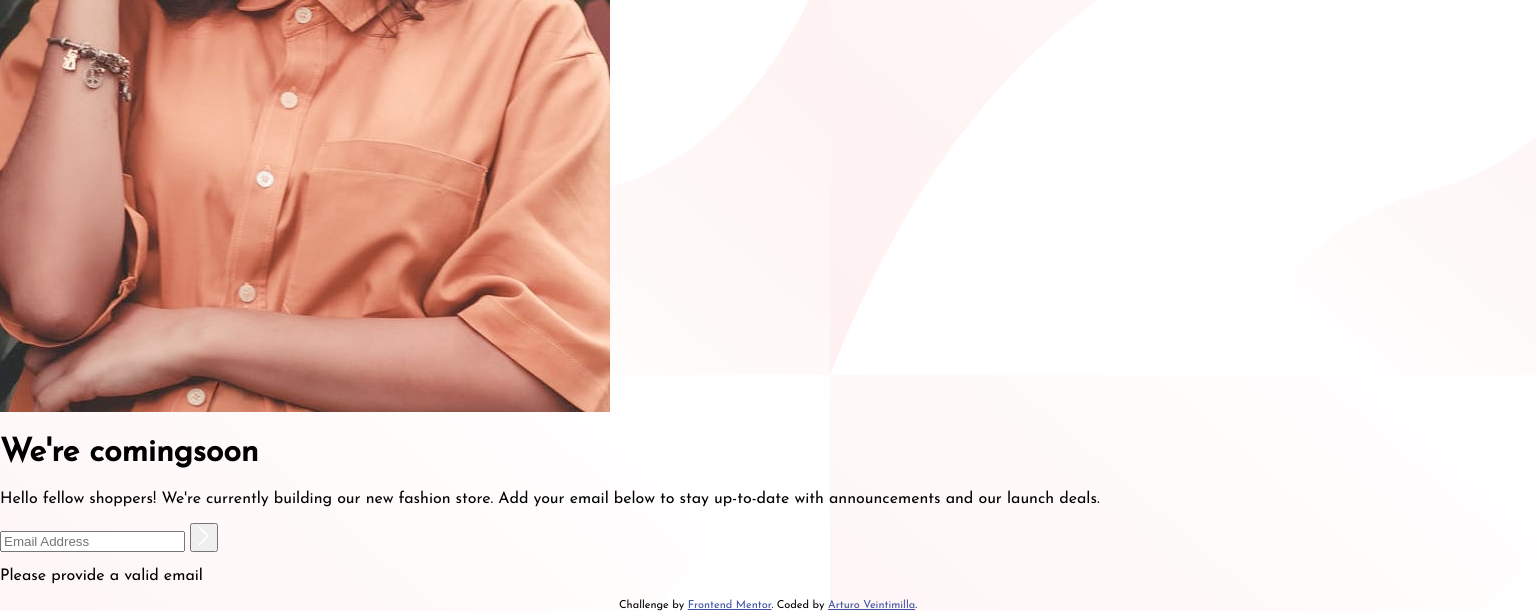
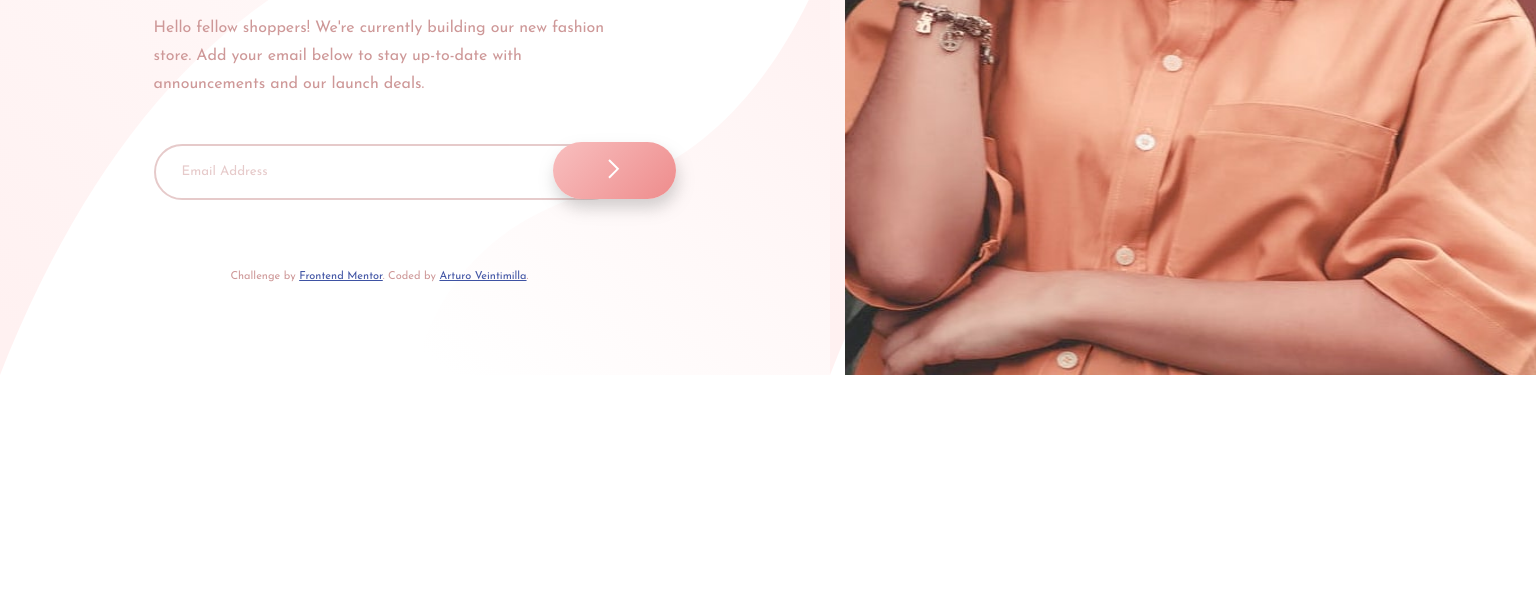
Before and after one commit to aavv8931/Base-Apparel-page, a plain HTML site: page index.html in a window 1536 px wide. Shown: the part 425-1036 px from the top of the page. After the commit the page ends 800 px from the top, so only its background shows below. Drawn offline with nearby package versions, Linux system fonts and the light colour scheme.

Commit message:
Media for XX Large devices >1440px

```diff
--- a/style.css
+++ b/style.css
@@ -450,7 +450,220 @@ body {
         max-height: 800px;
     }
 
+    /* Header */
+
+    .header {
+        position: absolute;
+        top: 10%;
+        left: 10%;
+    }
+
+    /* IMG */
+
+    .content-img{
+        display: grid;
+            height: 100%;
+    }
+
+    #hero-desktop{
+        width: 45%;
+        max-height: 100vh;
+        position: absolute;
+        left: 55%;
+    }
+
     #hero-mobile {
         display: none;
     }
+
+    /* Content */
+
+    .content{
+        position: absolute;
+        left: 10%;
+        top: 20%;
+        width: 40%;
+    }
+
+    h1 {
+        text-transform: uppercase;
+        font-weight: 300;
+        font-size: 64px;
+        line-height: 64px;
+        color: #CE9898;
+        letter-spacing: 1rem;
+        margin-bottom: 30px;
+    }
+
+    h1 span {
+        display: block;
+        font-weight: 600;
+        font-size: 64px;
+        line-height: 71px;
+        color: black;
+        letter-spacing: 1rem;
+    }
+
+    .text {
+        padding-right: 130px;
+
+    }
+
+    p {
+        line-height: 22px;
+        color: #CE9898;
+        font-weight: 400;
+        size: 16px;
+        line-height: 28px;
+        margin-top: 0;
+    }
+
+    /* Input Style */
+
+    button {
+        box-shadow: 0px 15px 20px rgba(198, 110, 110, 0.247569);
+    }
+
+    #icon-arrow {
+        background-color: #EE8B8B;
+        border-radius: 28px;
+        background-image: url(images/icon-arrow.svg);
+        background-repeat: no-repeat;
+        border: none;
+        width: 70px;
+        background-position: center;
+    }
+
+    /* Form CSS */
+
+    form {
+        width: 100%;
+        margin-top: 30px;
+    }
+
+    form::after {
+        content: '';
+        position: absolute;
+        top: 29%;
+        right: 23%;
+        width: 24px;
+        height: 16px;
+        background-image: url("../images/icon-error.svg");
+        background-repeat: no-repeat;
+        background-size: contain;
+        -webkit-transition: all ease-in-out .2s;
+        transition: all ease-in-out .2s;
+        z-index: 3;
+        opacity: 0;
+    }
+
+    form p {
+        opacity: 0;
+        -webkit-transition: all ease-in-out .2s;
+        transition: all ease-in-out .2s;
+    }
+
+    form input {
+        background: none;
+        padding: 1rem 1rem;
+        opacity: 0.5;
+        height: 20px;
+        width: 70%;
+        border-radius: 30px;
+        border: solid 2px #ce9797;
+        ;
+        margin: 1rem 0;
+        color: #413a3a;
+        font-family: 'Josefin Sans', sans-serif;
+        position: relative;
+        -webkit-transition: all ease-in-out .2s;
+        transition: all ease-in-out .2s;
+    }
+
+    form input::-webkit-input-placeholder {
+        color: #ce9797;
+        font-family: 'Josefin Sans', sans-serif;
+    }
+
+    form input:-ms-input-placeholder {
+        color: #ce9797;
+        font-family: 'Josefin Sans', sans-serif;
+
+    }
+
+    form input::-ms-input-placeholder {
+        color: #ce9797;
+        font-family: 'Josefin Sans', sans-serif;
+    }
+
+    form input::placeholder {
+        color: #ce9797;
+        font-family: 'Josefin Sans', sans-serif;
+        padding-left: 10px;
+    }
+
+    form button {
+        background: Linear-gradient(135deg, #f8bfbf, #ee8c8c);
+        position: absolute;
+        height: 57px;
+        width: 20%;
+        right: 15%;
+        top: 77.5%;
+        border-radius: 30px;
+        border: none;
+        -webkit-box-shadow: 2px 9px 16px #8282825b;
+        box-shadow: 2px 9px 16px #8282825b;
+        cursor: pointer;
+        -webkit-transition: all ease-in-out .2s;
+        transition: all ease-in-out .2s;
+    }
+
+    form button:hover {
+        -webkit-transform: scale(1.05);
+        transform: scale(1.05);
+    }
+
+    form button:active {
+        -webkit-transform: scale(0.95);
+        transform: scale(0.95);
+    }
+
+
+
+
+    form.wrong input {
+        border-color: #f96262;
+    }
+
+    form.wrong::after {
+        opacity: 1;
+    }
+
+    form.wrong p {
+        padding-left: 1.5rem;
+        font-size: 12px;
+        color: #f96262;
+        text-align: left;
+        opacity: 1;
+    }
+
+    form.wrong button {
+        -webkit-filter: brightness(130%);
+        filter: brightness(130%);
+        cursor: unset;
+    }
+
+    form.wrong button:active,
+    form.wrong button:hover {
+        -webkit-transform: scale(1);
+        transform: scale(1);
+    }
+
+    footer{
+        position: absolute;
+        top: 86%;
+        left: 15%;
+    }
+
+
 }
```
